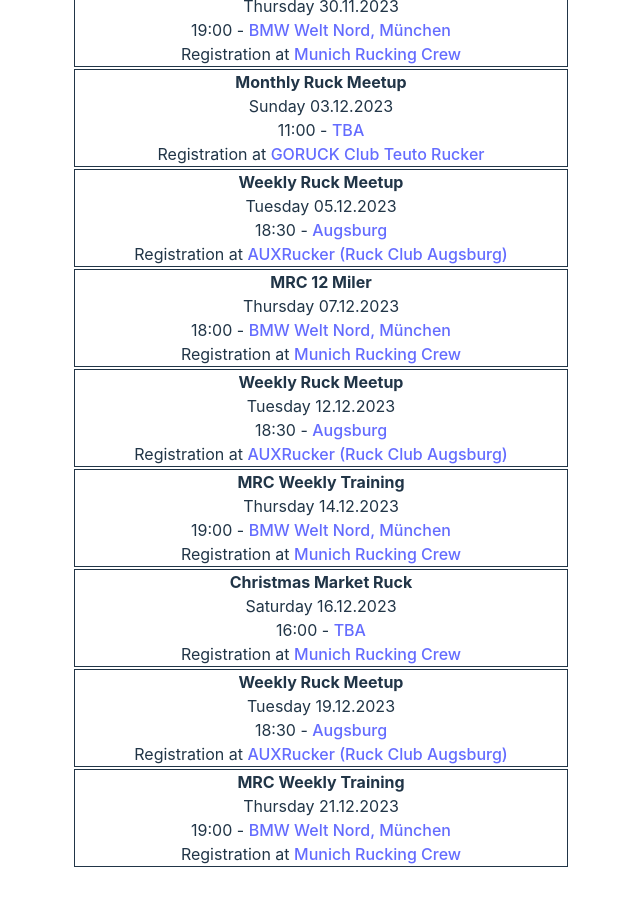
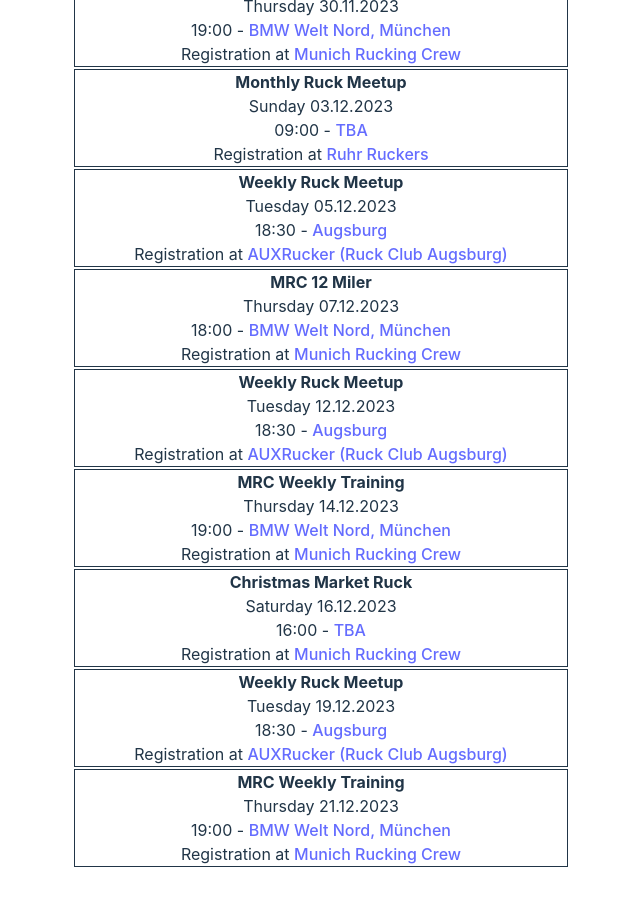
Before and after one commit to barefootstache/MyRuckClub, a Vue app: page / in a window 1280 px wide. Shown: the part 1100-2006 px from the top of the page, without its empty margins (339-979 px from the left). Built offline with nearby package versions, Linux system fonts and the light colour scheme.

Commit message:
fix: ruhr_rucker event

```diff
--- a/src/assets/events.db.ts
+++ b/src/assets/events.db.ts
@@ -34,13 +34,13 @@
   createClubEvent('2023-11-28', 'auxruckers'),
   createClubEvent('2023-11-30', 'munichruckingcrew'),
   {
-    clubId: 'teutorucker',
+    clubId: 'ruhr_ruckers',
     date: new Date('2023-12-03'),
     lat: 51.9456,
     location: 'TBA',
     long: 8.5828,
     name: 'Monthly Ruck Meetup',
-    time: '11:00'
+    time: '09:00'
   },
   createClubEvent('2023-12-05', 'auxruckers'),
   createClubEvent('2023-12-07', 'munichruckingcrew', {name: 'MRC 12 Miler', time: '18:00'}),
```
